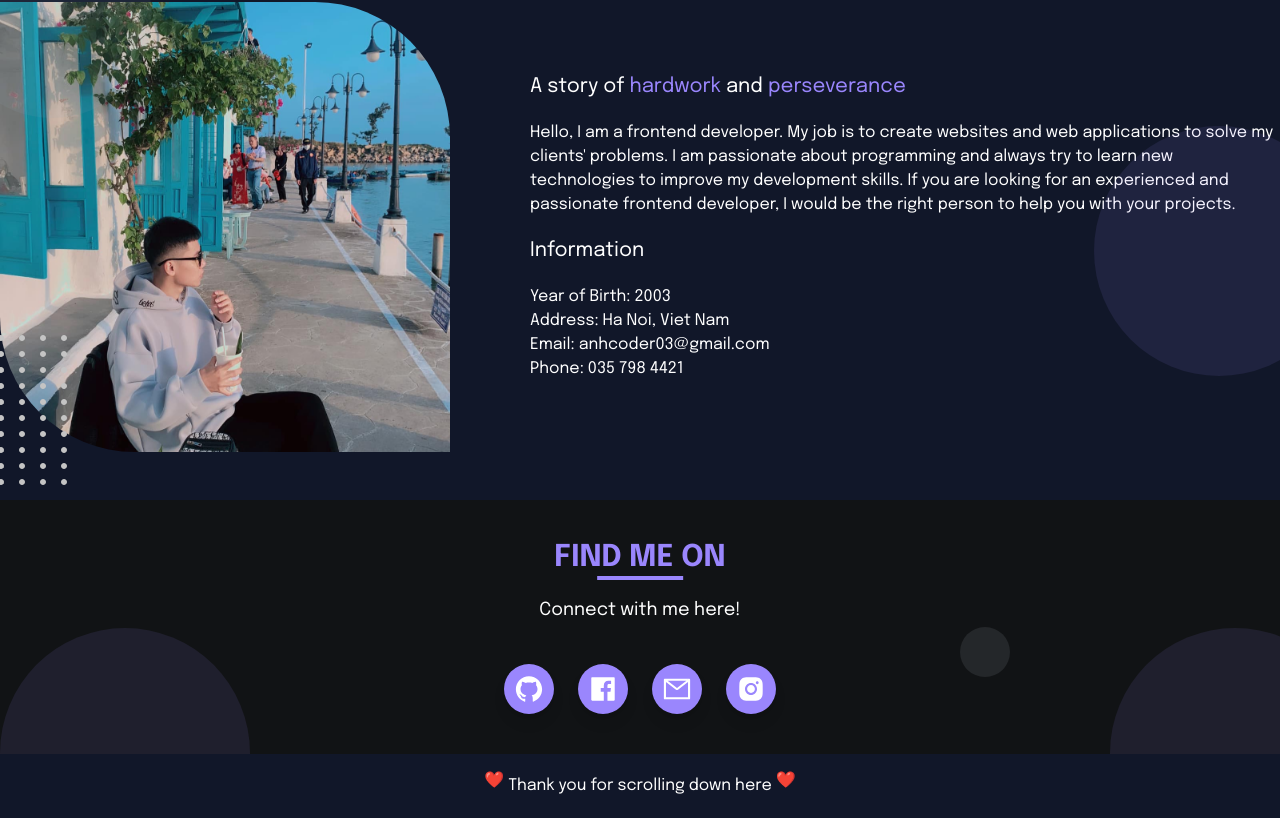
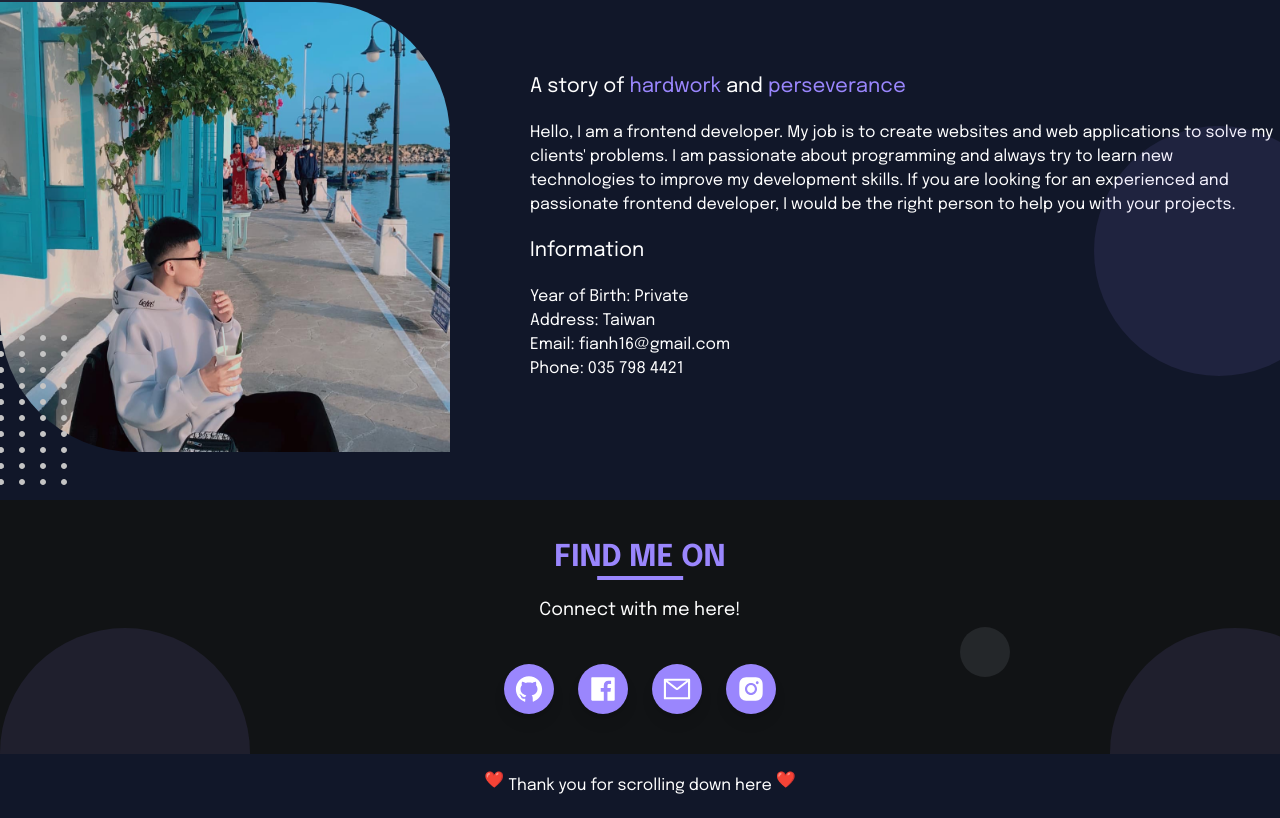
Before and after one commit to anhcoder03/portfolio, a React (Vite) app: page / in a window 1280 px wide. Shown: the part 858-1676 px from the top of the page. Built offline with nearby package versions, Linux system fonts and the light colour scheme.

Commit message:
Update AboutMe.tsx

```diff
--- a/src/components/AboutMe.tsx
+++ b/src/components/AboutMe.tsx
@@ -39,13 +39,13 @@ const AboutMe: React.FC = () => {
               <h3 className="text-xl mb-5">Information</h3>
               <div>
                 <p>
-                  Year of Birth: <span>2003</span>
+                  Year of Birth: <span>Private</span>
                 </p>
                 <p>
-                  Address: <span>Ha Noi, Viet Nam</span>
+                  Address: <span>Taiwan</span>
                 </p>
                 <p>
-                  Email: <span>anhcoder03@gmail.com</span>
+                  Email: <span>fianh16@gmail.com</span>
                 </p>
                 <p>
                   Phone: <span>035 798 4421</span>
```
